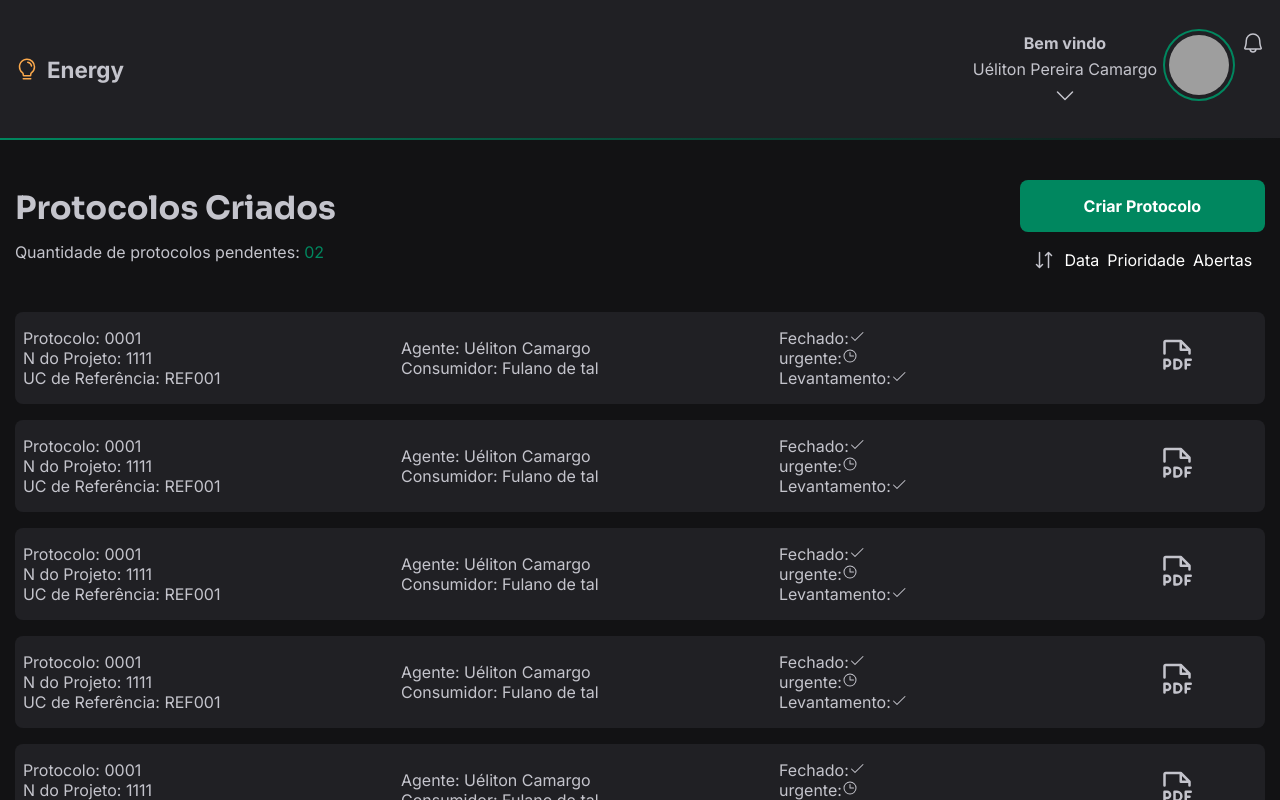
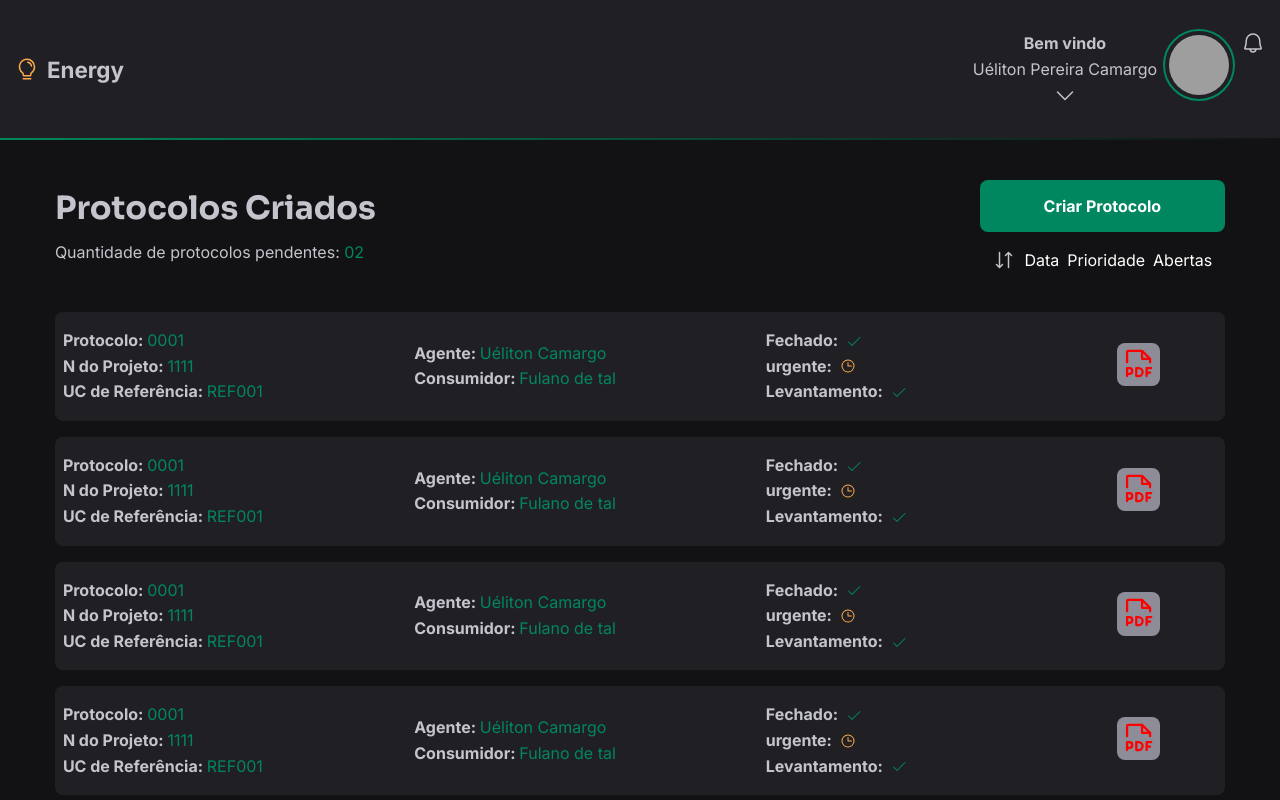
Before and after one commit to UelitonCamargo/Energy, a React (Vite) app: page /home in a window 1280 px wide. Shown: the top 800 px of the page. Built offline with nearby package versions, Linux system fonts and the light colour scheme; grey boxes are pictures that could not be loaded.

Commit message:
Page Home finalizado

```diff
--- a/src/Components/Header/styles.ts
+++ b/src/Components/Header/styles.ts
@@ -1,9 +1,14 @@
 import styled from 'styled-components'
 
 export const HeaderContainer = styled.header`
+    width: 100%;
     display: flex;
     height: 8.75rem;
     background-color: ${props => props.theme['gray-800']};
+
+    position: fixed;
+    top: 0;
+    left: 0;
 
     border-style:solid;
     border-image-slice: 1;
--- a/src/Components/Protocol/index.tsx
+++ b/src/Components/Protocol/index.tsx
@@ -1,30 +1,30 @@
 import { Check, Clock, FilePdf } from "@phosphor-icons/react";
-import { AgentAndConsumerContainer, InfoProtocolContainer, PagePDFContainer, ProtocolContainer, StatusProtocolContainer } from "./styles";
+import { AgentAndConsumerContainer, InfoProtocolContainer, PagePDFContainer, ProtocolContainer, SpanContainer, StatusProtocolContainer } from "./styles";
 
 export function Protocol() {
     return  (
         <ProtocolContainer>
            <InfoProtocolContainer>
-                <p>Protocolo: <span>0001</span></p>
-                <p>N do Projeto: <span>1111</span></p>
-                <p>UC de Referência: REF001</p>
+                <p>Protocolo: <SpanContainer>0001</SpanContainer></p>
+                <p>N do Projeto: <SpanContainer>1111</SpanContainer></p>
+                <p>UC de Referência: <SpanContainer>REF001</SpanContainer></p>
             </InfoProtocolContainer>
            <AgentAndConsumerContainer>
-                <p>Agente: <span>Uéliton Camargo</span></p>
-                <p>Consumidor: <span>Fulano de tal</span></p>
+                <p>Agente: <SpanContainer>Uéliton Camargo</SpanContainer></p>
+                <p>Consumidor: <SpanContainer>Fulano de tal</SpanContainer></p>
            </AgentAndConsumerContainer>
            <StatusProtocolContainer>
                 <p>
                     Fechado:
-                    <Check />
+                    <Check color="#00875f"/>
                 </p>
                 <p>
                     urgente:
-                    <Clock />
+                    <Clock color="#FBA94C"/>
                 </p>
                 <p>
                     Levantamento:
-                    <Check />
+                    <Check color="#00875f"/>
                 </p>
            </StatusProtocolContainer>
            <PagePDFContainer>
--- a/src/Components/Protocol/styles.ts
+++ b/src/Components/Protocol/styles.ts
@@ -7,6 +7,24 @@ export const ProtocolContainer = styled.div`
     background-color: ${props => props.theme['gray-800']};
     border-radius: 8px;
     padding: 1rem 0.5rem;
+
+    p {
+        font-weight: bold;
+        line-height: 1.6;
+    }
+
+    @media(max-width: 768px) {
+        grid-template-columns: repeat(2, 1fr);
+        gap: 0.7rem;
+
+        p {
+            text-align: center;
+        }
+    }
+
+    @media(max-width: 480px) {
+        grid-template-columns: 1fr;
+    }
 `
 export const InfoProtocolContainer = styled.div`
 `
@@ -14,13 +32,41 @@ export const AgentAndConsumerContainer = styled.div`
 `
 
 export const StatusProtocolContainer = styled.div`
+    p {
+        display: flex;
+        align-items: center;
+        gap: 0.5rem;
+    }
+
+    @media(max-width: 768px) {
+        display: flex;
+        flex-direction: column;
+        align-items: center;
+        justify-content: center;
+    }
+
 `
 
 export const PagePDFContainer = styled.div`
 
 
     svg {
-        width: 2.5rem;
-        height: 2.5rem;
+        width: 2.7rem;
+        height: 2.7rem;
+        padding: 0.2rem;
+        color: #ff0000;
+        background-color: ${props => props.theme['gray-400']};
+        border-radius: 8px;
+    }
+
+    @media(max-width: 768px) {
+        display: flex;
+        align-items: center;
+        justify-content: center;
     }
 `
+
+export const SpanContainer = styled.span`
+    font-weight: 400;
+    color: ${props => props.theme['green-500']};
+`
--- a/src/Global.ts
+++ b/src/Global.ts
@@ -39,6 +39,10 @@ export const GlobalStyle = createGlobalStyle`
         font-weight: bold;
     }
 
+    button {
+        cursor: pointer;
+    }
+
     body {
         background-color: ${props => props.theme['gray-900']};
         color: ${props => props.theme['gray-300']};
--- a/src/pages/Home/styles.ts
+++ b/src/pages/Home/styles.ts
@@ -3,7 +3,8 @@ import styled from 'styled-components'
 export const MainContainer = styled.main`
     display: flex;
     min-height: 100vh;
-    padding: 2.5rem 0;
+    margin-top: 8.75rem;;
+    padding: 2.5rem;
 `
 export const ScreenContainer = styled.div`
     flex: 1;
--- a/src/pages/Login/index.tsx
+++ b/src/pages/Login/index.tsx
@@ -1,5 +1,5 @@
 import { EnvelopeSimple, Lightbulb, LockSimple } from "@phosphor-icons/react";
-import { BoxAllInputs, ImageBusinessPeople, ImageContainer, InputContainer, LoginContainer, NameCompanyContainer, RegisterAccount } from "./styles";
+import { BoxAllInputs, ImageBusinessPeople, ImageContainer, InputContainer, LoginButton, LoginContainer, NameCompanyContainer, RegisterAccount } from "./styles";
 
 import businessPeople from '../../assets/businessPeople.png'
 
@@ -27,7 +27,7 @@ export function Login() {
                         </InputContainer>
                         <a href="#">Esqueci minha senha</a>
                     </BoxAllInputs>
-                    <button type="submit">ENTRAR</button>
+                    <LoginButton href="/home">ENTRAR</LoginButton>
                 </RegisterAccount>
             </main>
         </LoginContainer>
--- a/src/pages/Login/styles.ts
+++ b/src/pages/Login/styles.ts
@@ -1,16 +1,14 @@
 import styled from 'styled-components'
 
 export const LoginContainer = styled.div`
-    height: 100vh;
+    min-height: 100vh;
     display: flex;
     align-items: center;
     justify-content: center;
-    padding: 0 1rem;
 
     main {
         width: 100%;
         max-width: 58.5rem;
-        height: 31.25rem;
 
         display: flex;
         flex-direction: row;
@@ -19,7 +17,7 @@ export const LoginContainer = styled.div`
 
     @media(max-width: 991px) {
         main {
-           height: auto;
+           padding: 2.5rem;
            flex-direction: column;
            align-items: center;
            justify-content: center;
@@ -28,16 +26,16 @@ export const LoginContainer = styled.div`
     }
 
     @media(max-width: 480px) {
-        align-items:normal
+        main {
+            align-items:normal;
+            gap: 2.5rem;
+        }
     }
 `
 
 export const ImageContainer = styled.div`
-    flex: 1;
     display: flex;
     flex-direction: column;
-    align-items: flex-start;
-    justify-content: center;
     gap: 1.5rem;
 
     @media(max-width: 991px) {
@@ -59,6 +57,11 @@ export const ImageBusinessPeople = styled.img`
         width: 22.87rem;
         height: 22.87rem;
     }
+
+    @media(max-width: 480px) {
+        width: 14.87rem;
+        height: 14.87rem;
+    }
 `
 
 export const RegisterAccount = styled.div`
@@ -69,15 +72,9 @@ export const RegisterAccount = styled.div`
 
     display: flex;
     flex-direction: column;
+    align-items: center;
+    justify-content: center;
     gap: 1.5rem;
-
-    button {
-        font-size: 1rem;
-        height: 3.12rem;
-        border-radius: 8px;
-        background-color: ${props => props.theme['green-500']};
-        color: ${props => props.theme.white};
-    }
 
     @media(max-width: 480px) {
         width: 100%;
@@ -87,9 +84,34 @@ export const RegisterAccount = styled.div`
 `
 
 export const BoxAllInputs = styled.div`
+        width: 100%;
         display: flex;
         flex-direction: column;
-        gap: 0.625rem;
+        gap: 1rem;
+
+        a {
+            color: ${props => props.theme['green-700']};
+            transition: color .2s;
+
+            &:hover {
+                color: ${props => props.theme['green-500']};
+            }
+        }
+`
+
+export const LoginButton = styled.a`
+        width: 100%;
+        font-size: 1rem;
+        text-align: center;
+        line-height: 3.4;
+        border-radius: 8px;
+        background-color: ${props => props.theme['green-500']};
+        color: ${props => props.theme.white};
+        transition: background-color .2s;
+
+        &:hover {
+            background-color: ${props => props.theme['green-700']};
+        }
 `
 
 export const InputContainer = styled.div`
```
